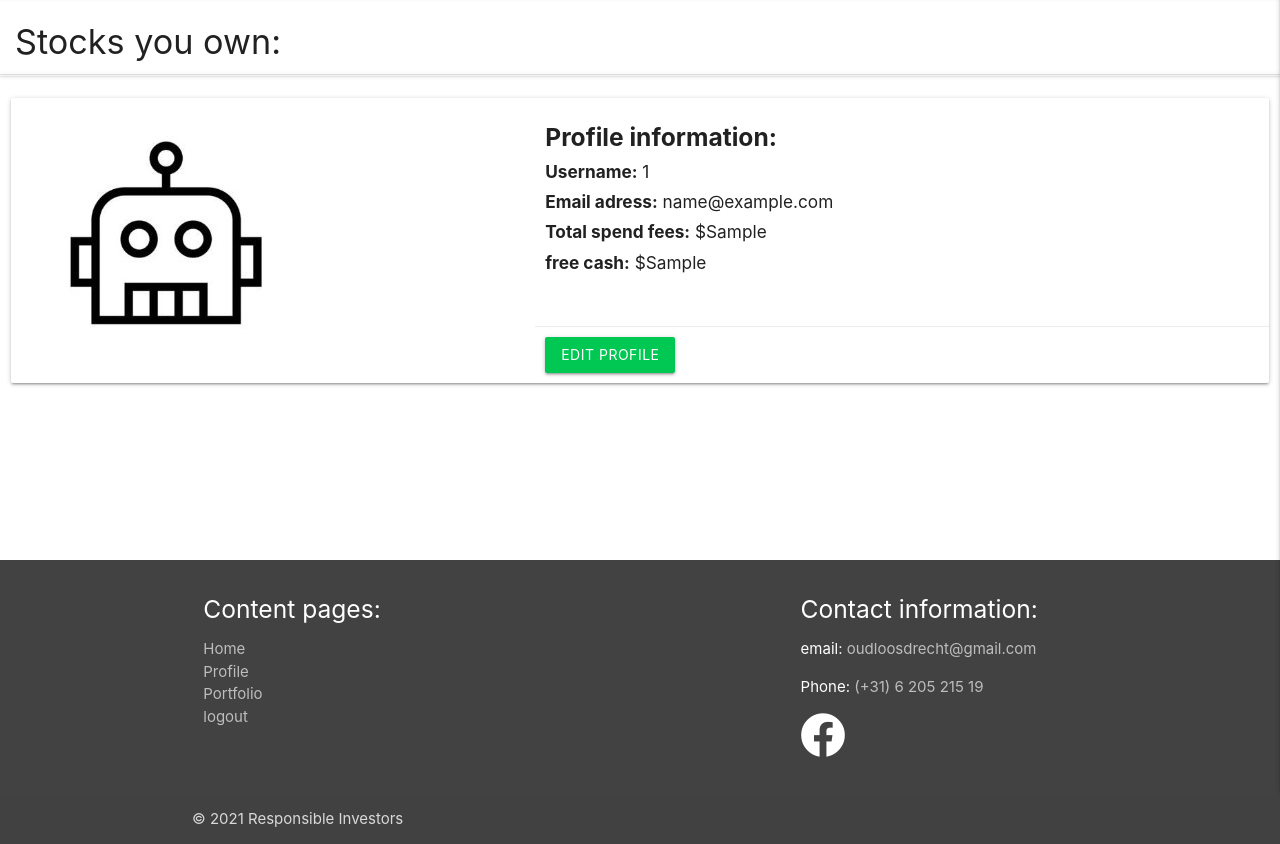
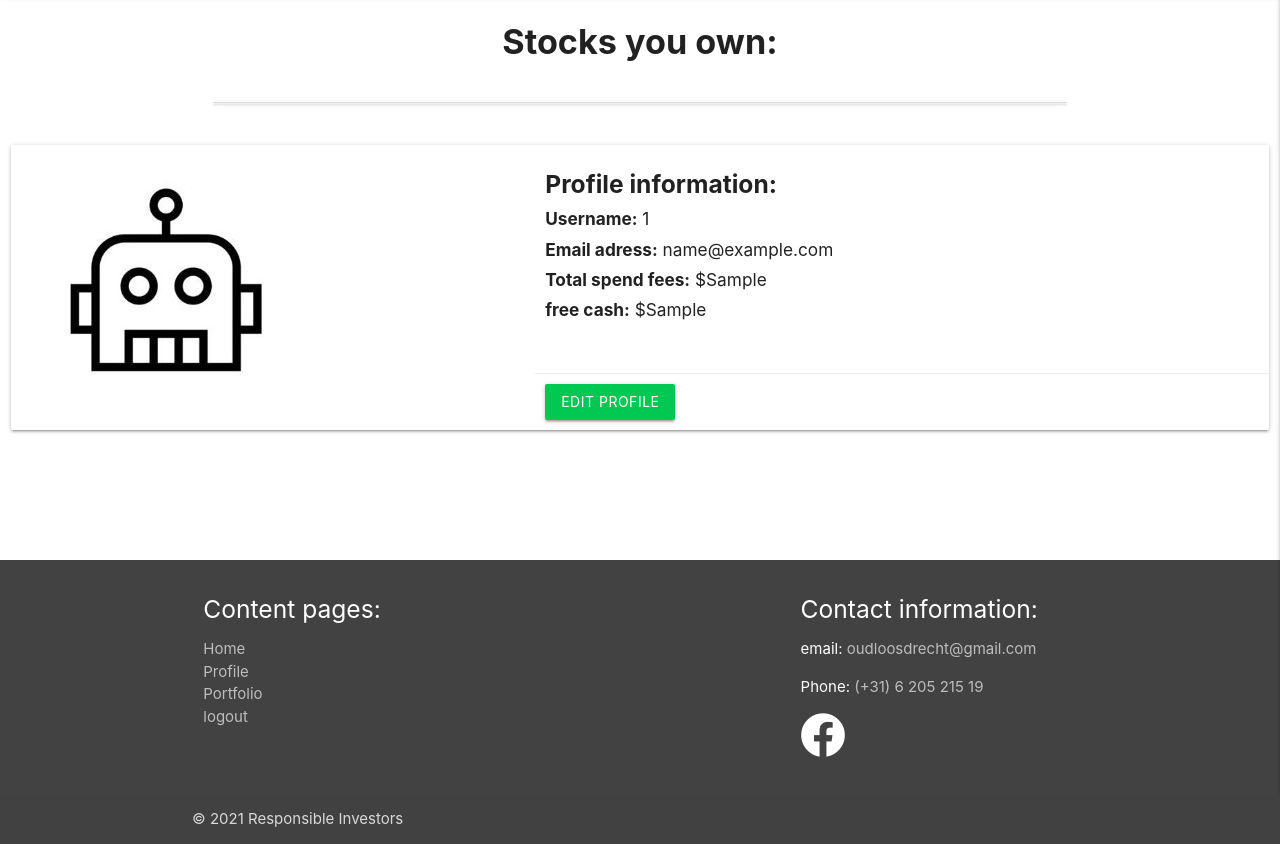
Before and after one commit to waterrot/responsible-investers, a Flask app: template templates/portfolio.html in a window 1280 px wide. Shown: the part 68-912 px from the top of the page. Run offline with Flask 2, Linux system fonts and the light colour scheme; the visitor is signed in with stand-in values (Sample User, id 1); the template is opened without the code that fills it: most values are stand-ins (such as "Sample title", 1, 10 or a date in 2020); some libraries are stand-ins or nearby versions.

Commit message:
styled the portfolio page and made the code more readable

```diff
--- a/templates/portfolio.html
+++ b/templates/portfolio.html
@@ -1,8 +1,12 @@
 {% extends "base.html" %}
 {% block content %}
 
-    <h4 class="ml-2">Stocks you own:</h4>
-    <ul class="collapsible">
+    <div class="row">
+        <!-- title of page -->
+        <h4 class="ml-2 col s12 m10 l8 offset-m1 offset-l2 center"><b>Stocks you own:</b></h4>
+    </div>
+    <div class="row">
+        <ul class="col s12 m10 l8 offset-m1 offset-l2 collapsible">
             {% for stock_bought in stocks_bought %}
                 {% if session.user|lower == stock_bought.bought_by|lower %}
                     {% for k, v in live_prices.items() %}
@@ -12,6 +16,7 @@
                                 <div class="collapsible-header">
                                     <h6 class="ml-2">
                                         <b>{{ stock_bought.stock_name }}</b>
+                                        <!-- an if statement to change the color of the text if there is a loss or profit -->
                                         {% if v * stock_bought.stock_amount > stock_bought.stock_price %}
                                             <i class="green-text">
                                                 +${{ v / stock_bought.price_per_stock * stock_bought.stock_price - stock_bought.stock_price }} (+{{ 100 * v / stock_bought.price_per_stock - 100 }}%)
@@ -33,6 +38,8 @@
                                             <tr class="no-border">
                                                 <!-- current stock price (one stock) -->
                                                 <td><b>Current stock price:</b>
+                                                    <!-- an if statement to change the color of the text if the current stock -->
+                                                    <!-- price is higher then when the user bought the stock -->
                                                     {% if v > stock_bought.price_per_stock %}
                                                         <i class="green-text">${{ v }}</i>
                                                     {% elif v < stock_bought.price_per_stock %}
@@ -45,8 +52,11 @@
                                                 <td><b>Price per stock (bought):</b> ${{ stock_bought.price_per_stock }}</td>
                                             </tr>
                                             <tr class="no-border">
-                                            <!-- live price of all stocks owned -->
+                                                <!-- live price of all stocks owned (to see for how much you can sell it) -->
                                                 <td><b>Current live value:</b>
+                                                    <!-- an if statement to give a color to the number depending if the stock -->
+                                                    <!-- can be sold for more, less or the same price compared to when the user -->
+                                                    <!-- bought the stock -->
                                                     {% if v * stock_bought.stock_amount > stock_bought.stock_price %}
                                                         <i class="green-text">
                                                             ${{ v * stock_bought.stock_amount }}
@@ -65,6 +75,7 @@
                                             <tr class="no-border">
                                                 <!-- the profit/loss the user has made -->
                                                 <td><b>Total profit/loss:</b>
+                                                    <!-- an if statement to change the color of the text if there is a loss or profit -->
                                                     {% if v * stock_bought.stock_amount > stock_bought.stock_price %}
                                                         <i class="green-text">
                                                             +${{ v / stock_bought.price_per_stock * stock_bought.stock_price - stock_bought.stock_price }}
@@ -92,10 +103,12 @@
                                                     <b>Sell stocks:</b>
                                                     <form method="POST" action="{{ url_for('sell_stocks', stocks_bought_id=stock_bought._id) }}">
                                                         <div class="row margin-0">
+                                                            <!-- fill in how many stocks you want to sell -->
                                                             <div class="input-field col s4 margin-0 padding-0">
                                                                 <label class="no-left" for="stocks_sell">quantity</label>
                                                                 <input type="number" name="stocks_sell" id="stocks_sell" min="0" max="{{ stock_bought.stock_amount }}" required />
                                                             </div>
+                                                            <!-- the sell button -->
                                                             <div class="input-field col s3 margin-0">
                                                                 <button type="submit" class="btn red">
                                                                     Sell
@@ -114,7 +127,9 @@
                 {% endif %}
             {% endfor %}
         </ul>
+    </div>
 
+    <!-- a card with the profile infromation of the user -->
     <div class="row">
         <div class="col s12">
             <div class="card horizontal min-height-card">
@@ -122,16 +137,20 @@
                     <img src="{{ url_for('static', filename='images/bot.jpg') }}" class="image-card">
                 </div>
                 <div class="card-stacked">
+                    <!-- information of the user -->
                     <div class="card-content padding-card">
                         <h5><b>Profile information:</b></h5>
                         <h6><b>Username:</b> {{ session.user }}</h6>
                         <h6><b>Email adress:</b> {{ user_email }}</h6>
                         <h6><b>Total spend fees:</b> ${{ send_on_fees }}</h6>
                         <h6><b>free cash:</b> ${{ cash_of_user }}</h6>
+                        <!-- show this to the admin user, the total amount of money made by -->
+                        <!-- fees paid by the users can be seen here -->
                         {% if session.user == 'admin' %}
                             <h6><b>Total money made by fees:</b> ${{ made_money }}</h6>
                         {% endif %}
                     </div>
+                    <!-- button to go to the edit profile page -->
                     <div class="card-action padding-card">
                             <a href="{{ url_for('profile') }}" class="btn btn-green">
                                 Edit profile
```
Lines whose indentation alone changed are shown as unchanged.
